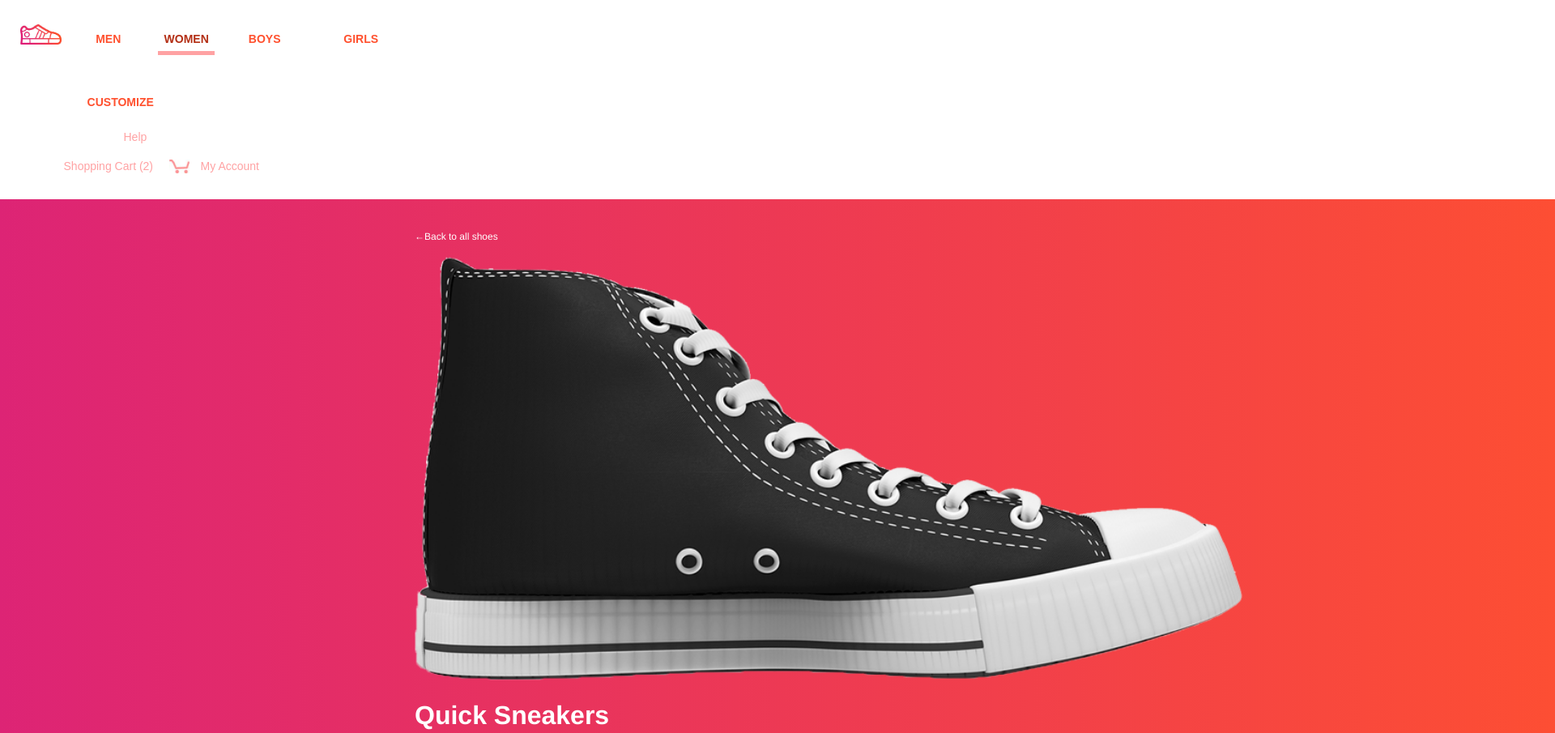
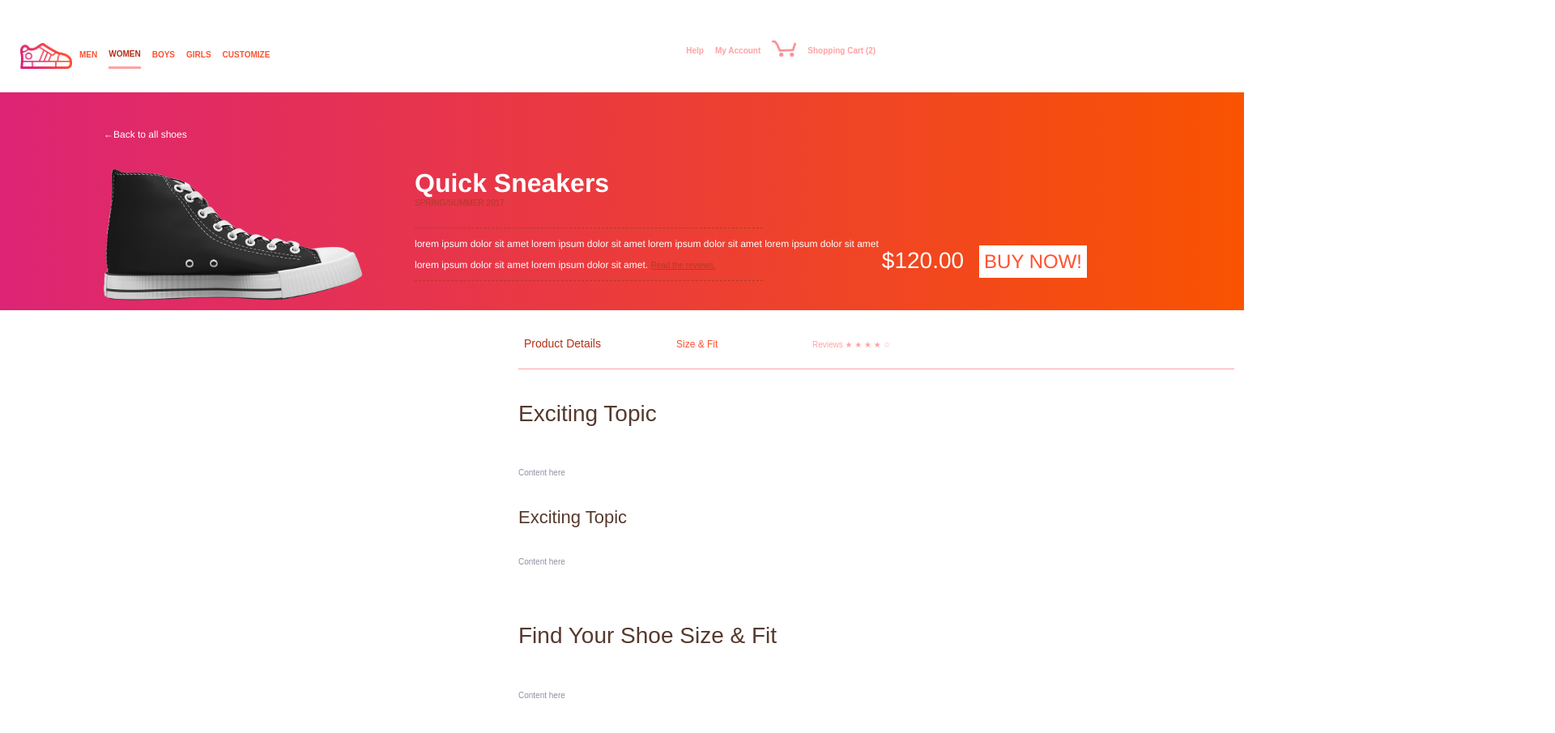
Before and after one commit to bapetersen2124/Foundations_Homework, a plain HTML site: page index.html in a window 1280 px wide. Shown: the top 905 px of the page at 81% size, 1920 px wide, since content can reach past the window. Drawn offline with Linux system fonts and the light colour scheme.

Commit message:
Nav Bar and Initial Header Section

```diff
--- a/index.html
+++ b/index.html
@@ -4,35 +4,37 @@
     <meta charset="utf-8">
     <title>Foundations Homework Day 1</title>
     <link rel="stylesheet" href="style.css">
+    <link rel="stylesheet" href="eric-meyer-reset.css">
   </head>
   <body>
     <header>
+      <div class="container">
       <nav>
-      <div class="container-half"><span>
-      <img class="logo" src="images/logo.jpg" alt="Sneaker Logo">
-          <a class="nav-bar-item" href="###">MEN</a>
-          <a class="nav-bar-item underline" href="###" style="color:#b32f15;">WOMEN</a>
-          <a class="nav-bar-item" href="###">BOYS</a>
-          <a class="nav-bar-item" href="###">GIRLS</a>
-          <a class="nav-bar-item" href="###" style="padding-left:15px;">CUSTOMIZE</a>
-        </span></div>
-        <div><span>
-          <a class="sub-nav-2-item" href="###" style="margin-left:30px;">Help</a>
-          <a class="sub-nav-2-item" href="###" style="width:100px">My Account</a>
-          <img class="nav-image sub-nav-2-item" src="images/cart.jpg" alt="Shopping Cart Icon"><a class="sub-nav-2-item" href="###" style="width:150px;">Shopping Cart (2)</a>
-        </span></div>
+          <ul>
+          <img class="logo" src="images/logo.jpg" alt="Sneaker Logo">
+          <li><a href="###">MEN</a></li>
+          <li><a class="underline" href="###" style="color:#b32f15;">WOMEN</a></li>
+          <li><a href="###">BOYS</a></li>
+          <li><a href="###">GIRLS</a></li>
+          <li><a href="###">CUSTOMIZE</a></li>
+          <li><a class="right-nav-align" style="margin-left:500px;" href="###">Help</a></li>
+          <li><a class="right-nav-align" href="###">My Account</a></li>
+          <li><img class="right-nav-align logo" src="images/cart.jpg" alt="Shopping Cart Icon"></li>
+          <li><a class="right-nav-align" href="###">Shopping Cart (2)</a>
+          </ul>
       </nav>
-    </header><br/>
-    <div class="div-header linear-gradient">
-      <p><a href="###" class="white-text">&larr;Back to all shoes</a></p>
-        <p><img class="header-image" src="images/shoe1.png" alt="Converse is KING"></p>
+      </div>
+    </header>
+    <div class="div-header">
+      <p><a href="###" class="white-text">&larr;Back to all shoes</a></p><br/>
+      <img class="header-image left-float" src="images/shoe1.png" alt="Converse is KING">
       <h1 class="header-text">Quick Sneakers</h1>
-      <h6 class="season-year" style="padding:0; margin:0;">Spring/Summer 2017</h6><br/>
-      <span><p class="hr"></p>
+      <h6 class="season-year">Spring/Summer 2017</h6><br/>
+      <span><p class="hr"></span></p>
       <p class="white-text">lorem ipsum dolor sit amet lorem ipsum dolor sit amet lorem ipsum dolor sit amet lorem ipsum dolor sit amet
       <p class="white-text">lorem ipsum dolor sit amet lorem ipsum dolor sit amet. <a href="###" class="season-year" style="text-transform:none; padding:0px;">Read the reviews.</a></p>
       <p class="hr"></p></span>
-      <span><a class="price-callout" style="padding:0; margin:0;"><sup>$</sup>120<sup>00</sup></span></a>       <a class="hover-div">buy now!</a></span>
+      <span><a class="price-callout" style="padding:0; margin:0;">$120.00</a>       <a class="buy-now-button">buy now!</a></span>
     </div>
     <div class="section-header"><span>
         <a class="mid-page-nav-bar" style="color:#b32f15;">Product Details</a>
@@ -63,7 +65,7 @@
       <img class="body-image" src="images/shoe4.png" alt="Display Shoe 4">
         <h3 class="h3-text" style="color:#ffffff">Cute Sneakers</h3>
         <h6 class="season-year">Spring/Summer 2017</h6>
-        <p><a class="price-callout">$120.00</a></p><br/><br/>
+        <p><a class="price-callout">$120.00</a></p><br/>
     </div>
     <footer>
       <p><img class="logo" src="images/logo.jpg" alt="Sneaker Logo">
--- a/style.css
+++ b/style.css
@@ -1,78 +1,145 @@
 body {
   margin:0;
-  padding;0;
-  max-width:1024px;
+  padding:0;
+  overflow-x:hidden;
 }
 
-.logo {
-  width:10%;
-  height:auto;
-  padding:15px 0px 15px 25px;
-  margin:15px 0px;
-  float:left;
+nav {
+  text-decoration:none;
+  color:#ff512f;
+  padding:0;
+  margin:0;
 }
 
-nav-div {
-  background-color:transparent;
+nav ul {
+  display:inline-block;
+  text-decoration:none;
+  padding:0;
+  margin:0;
+  width:100%;
 }
 
-.nav-bar-item {
+nav li {
   background-color:transparent;
   display:inline-block;
-  width:115px;
+  width:auto;
+  text-align: center;
   color:#ff512f;
-  font-size: 14px;
+  font-size: 12px;
   font-family:sans-serif;
-  margin:25px 0px 10px 0px;
-  padding:15px 0px 7px 0px;
+  padding:25px 5px;
+  margin:0px;
+}
+
+nav li a {
+  text-align: center;
+  display:inline-block;
+  color:#ff512f;
+  font-size: 10px;
+  font-family:sans-serif;
   text-decoration:none;
-  text-align:center;
+  width:auto;
+  float:left;
+  padding:10px 0px;
+  margin:0px 0px 2px 0px;
   font-weight:bold;
 }
 
-.container-half {
-  width:50%;
+nav img {
+  width:10%;
+  height:auto;
+  display: inline-block;
 }
 
-.sub-nav-2-item {
-  display: inline;
-  float:right;
-  width:100%;
-  text-align: center;
-  color:#ffa2a3;
-  font-size:14px;
-  font-family:sans-serif;
-  margin: 10px 0px 10px 0px;
-  text-decoration:none;
-}
-
-.nav-image {
-  width:25px;
-  height:auto;
-}
-
-.div-header {
-  padding:2% 50%;
-  background-color:#ff512f;
-  width:100%;
-}
-
-.linear-gradient {
-  background: linear-gradient(to right, rgba(221, 36, 117, 1), rgba(255, 81, 47, 1));
-}
 
 span {
   display:inline-block;
 }
 
+.logo {
+  width:5%;
+  height:auto;
+  padding:25px 0px 25px 25px;
+  margin-top:10px;
+}
+
+.container {
+  width:100%
+}
+
+.right-hand-container {
+  width: 550px;
+  float:right;
+
+
+}
+
+.underline {
+  border-bottom: 3px solid #ffa2a3;
+  margin:0;
+  padding-top:0px;
+}
+
+.right-nav {
+  width:auto;
+  padding:inherit;
+  float:right;
+}
+
+.right-nav-img {
+  width:auto;
+}
+
+.right-nav-align {
+  text-align:center;
+  display:inline-block;
+  color:#ffa2a3;
+  font-size:10px;
+  font-family:sans-serif;
+  text-decoration:none;
+  width:auto;
+  float:right;
+  padding:15px 0px;
+  margin-left: 0px 0px 2px 750px;
+}
+
+.right-float {
+  float:right;
+}
+
+.left-float {
+  float:left;
+  padding-right:5%
+}
+
+.sub-nav-2-item {
+  display:inline-block;
+  width:50px;
+  text-align: left;
+  color:#ffa2a3;
+  font-size:14px;
+  font-family:sans-serif;
+  margin-left:25px;
+  text-decoration:none;
+}
+
+.div-header {
+  padding:2% 10%;
+  background-image:linear-gradient(to right, #dd2475,
+#f95301);
+  width:100%;
+}
+
 .header-image {
-  width:100%;
+  width:25%;
 }
 
 .header-text {
   font-size:32px;
   color:#fff;
   font-family:helvetica, arial, sans-serif;
+  padding:0;
+  margin:0;
 }
 
 .hr {
@@ -80,16 +147,8 @@ span {
   border-top:1px dashed;
   color: #b23b29;
   font-weight:lighter;
-  width:55%;
+  width:75%;
   margin:7px 0px
-}
-
-.underline {
-  border-bottom:5px solid #ffa2a3;
-  font-weight:bold;
-  display:inline-block;
-  width:70px;
-  margin-top:3px;
 }
 
 .price-callout {
@@ -97,10 +156,11 @@ span {
   font-size:28px;
   font-family:helvetica, arial, sans-serif;
   font-weight:normal;
-  padding:0% 10%;
+  padding:0% 25%;
 }
 
 .buy-now-button {
+  box-sizing: 36px 36px;
   background-color:#ffffff;
   display: inline-block;
   color:#ff512f;
@@ -110,9 +170,6 @@ span {
   margin:15px;
   text-decoration:none;
   text-transform: uppercase;
-  border-radius:10%;
-  box-sizing:border-box;
-  font-weight:bold;
 }
 
 .mid-page-nav-bar {
@@ -153,26 +210,8 @@ span {
   font-family:sans-serif;
   text-transform:uppercase;
   font-weight:normal;
-  padding:0% 10%;
+  padding:0% 25%;
   margin:0px;
-}
-
-.hover-div {
-  color:white;
-  border: solid 2px white;
-  background-color:#transparent;
-  border-radius:8px;
-  padding:15px 25px;
-  display:inline-block;
-  margin-left:50px;
-  text-transform:uppercase;
-  font-size:20px
-}
-
-.hover-div:hover {
-  color:#000000;
-  background-color:#ffffff;
-  border: solid 2px #000000;
 }
 
 .h2-text {
@@ -187,7 +226,7 @@ span {
     font-size:28px;
     font-family:sans-serif;
     font-weight:normal;
-    padding:0% 10%;
+    padding:0% 25%;
     margin:0px;
     line-height:42px;
 }
@@ -216,8 +255,8 @@ span {
 }
 
 .body-image {
-  width:100%;
-  padding:2% 10%;
+  width:50%;
+  padding:2% 25%;
 }
 
 .sneaker-descriptor {
```
